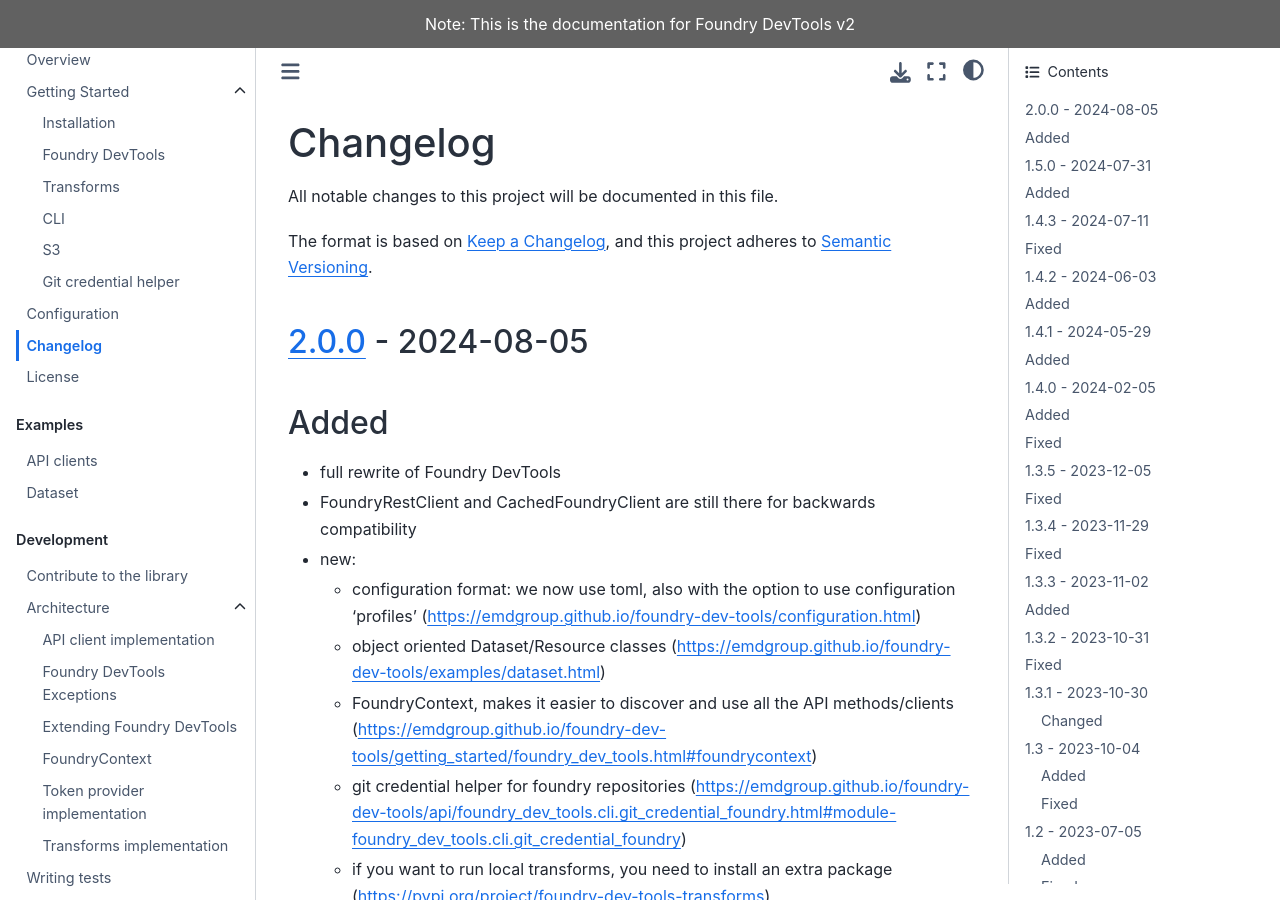
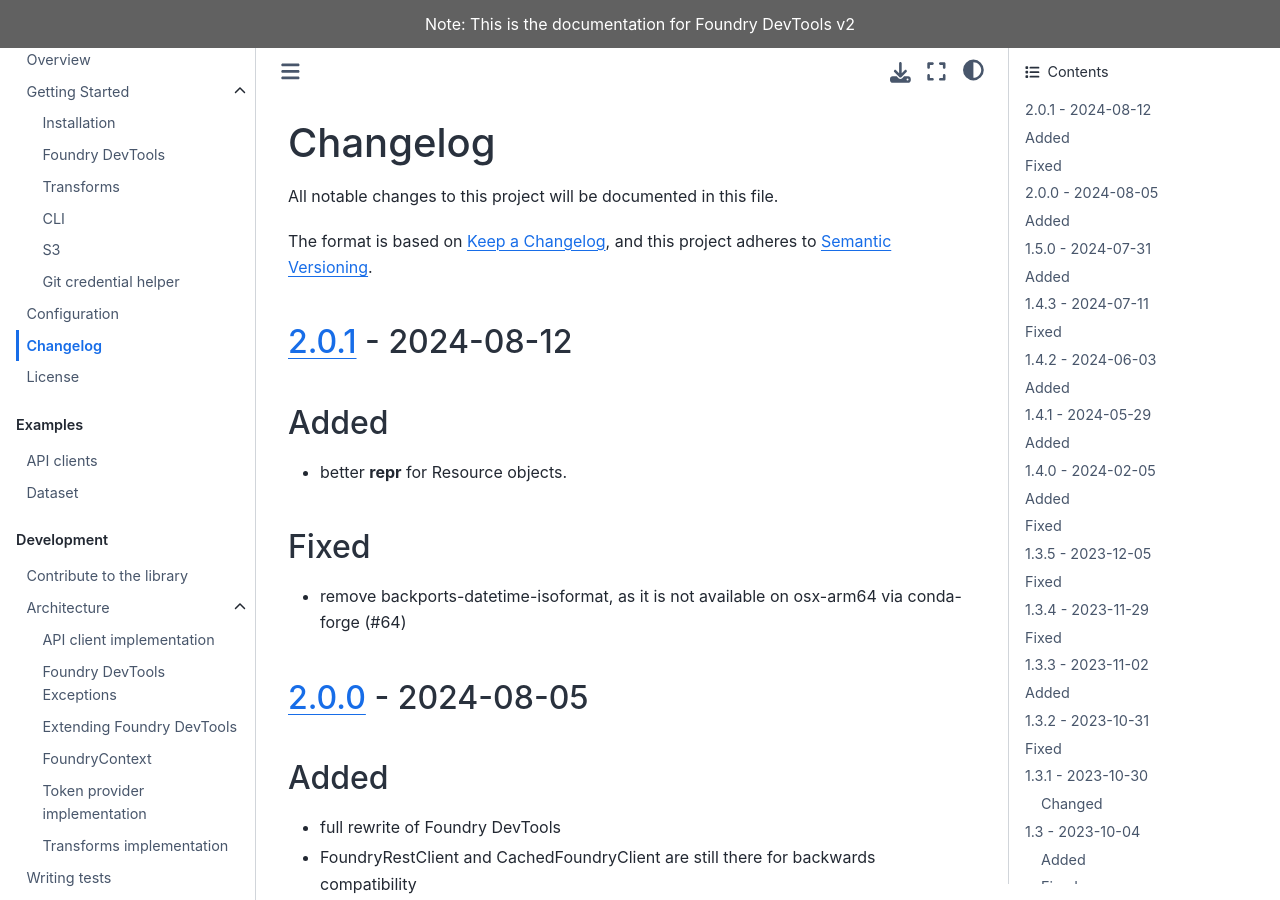
Before and after one commit to emdgroup/foundry-dev-tools, a Sphinx documentation site: the page built from docs/changelog.md, in a window 1280 px wide and 900 px high. Built offline with Sphinx 7.4.7 and the Sphinx Book theme 1.1.4, drawn with Linux system fonts in a browser that asks for light colours; pages that are not in the unit, such as notebooks, are missing from menus; the version number is read from the project's files by our own code.

Commit message:
feat: release v2.0.1

```diff
--- a/docs/changelog.md
+++ b/docs/changelog.md
@@ -4,6 +4,14 @@ All notable changes to this project will be documented in this file.
 
 The format is based on [Keep a Changelog],
 and this project adheres to [Semantic Versioning].
+
+## [2.0.1] - 2024-08-12
+
+## Added
+  - better __repr__ for Resource objects.
+
+## Fixed
+ - remove backports-datetime-isoformat, as it is not available on osx-arm64 via conda-forge (#64)
 
 ## [2.0.0] - 2024-08-05
 
@@ -232,6 +240,7 @@ and this project adheres to [Semantic Versioning].
 [Keep a Changelog]: https://keepachangelog.com/en/1.0.0/
 [Semantic Versioning]: https://semver.org/spec/v2.0.0.html
 
+[2.0.1]: https://github.com/emdgroup/foundry-dev-tools/compare/v2.0.0...v2.0.1
 [2.0.0]: https://github.com/emdgroup/foundry-dev-tools/compare/v1.5.0...v2.0.0
 [1.5.0]: https://github.com/emdgroup/foundry-dev-tools/compare/v1.4.3...v1.5.0
 [1.4.3]: https://github.com/emdgroup/foundry-dev-tools/compare/v1.4.2...v1.4.3
```
